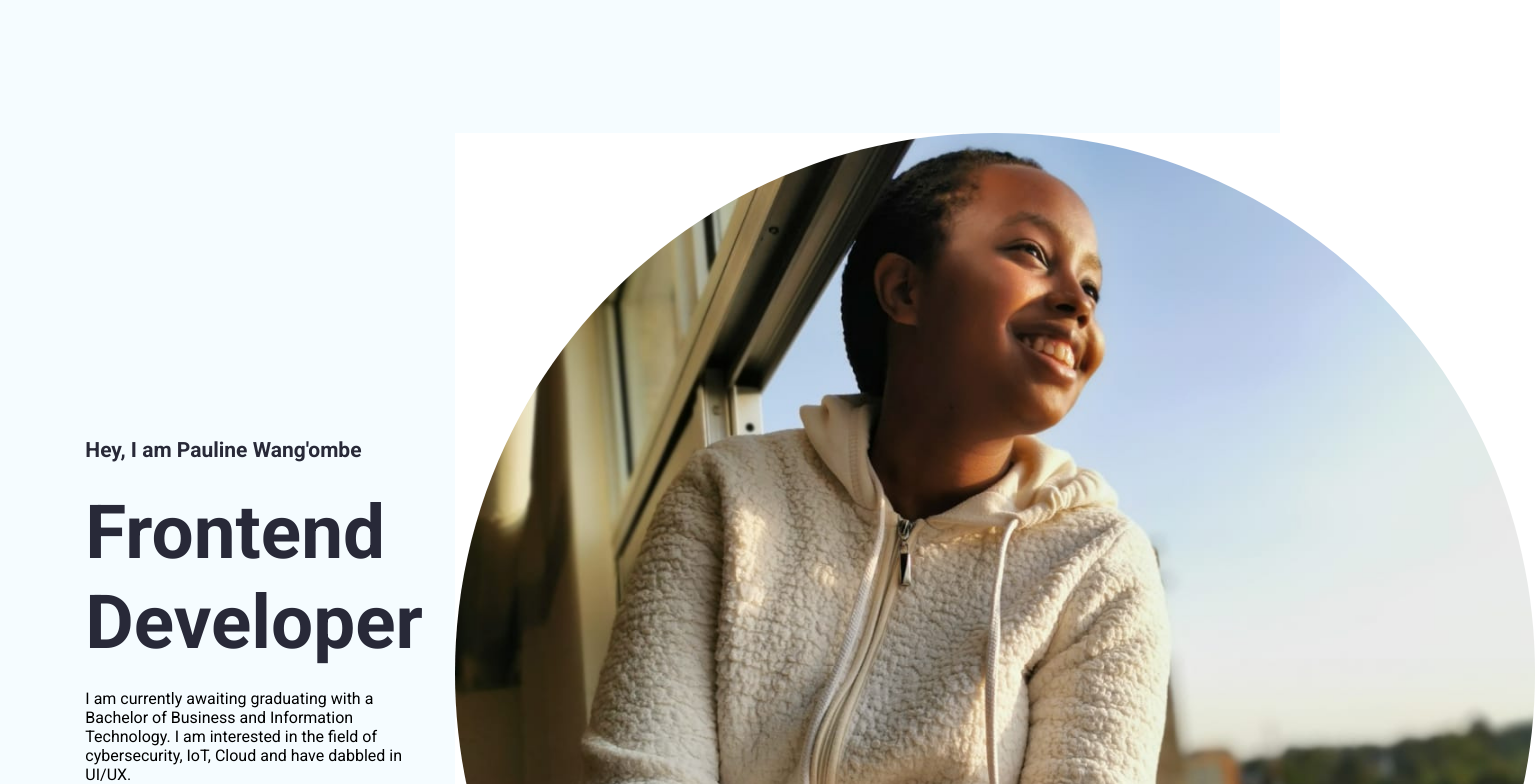
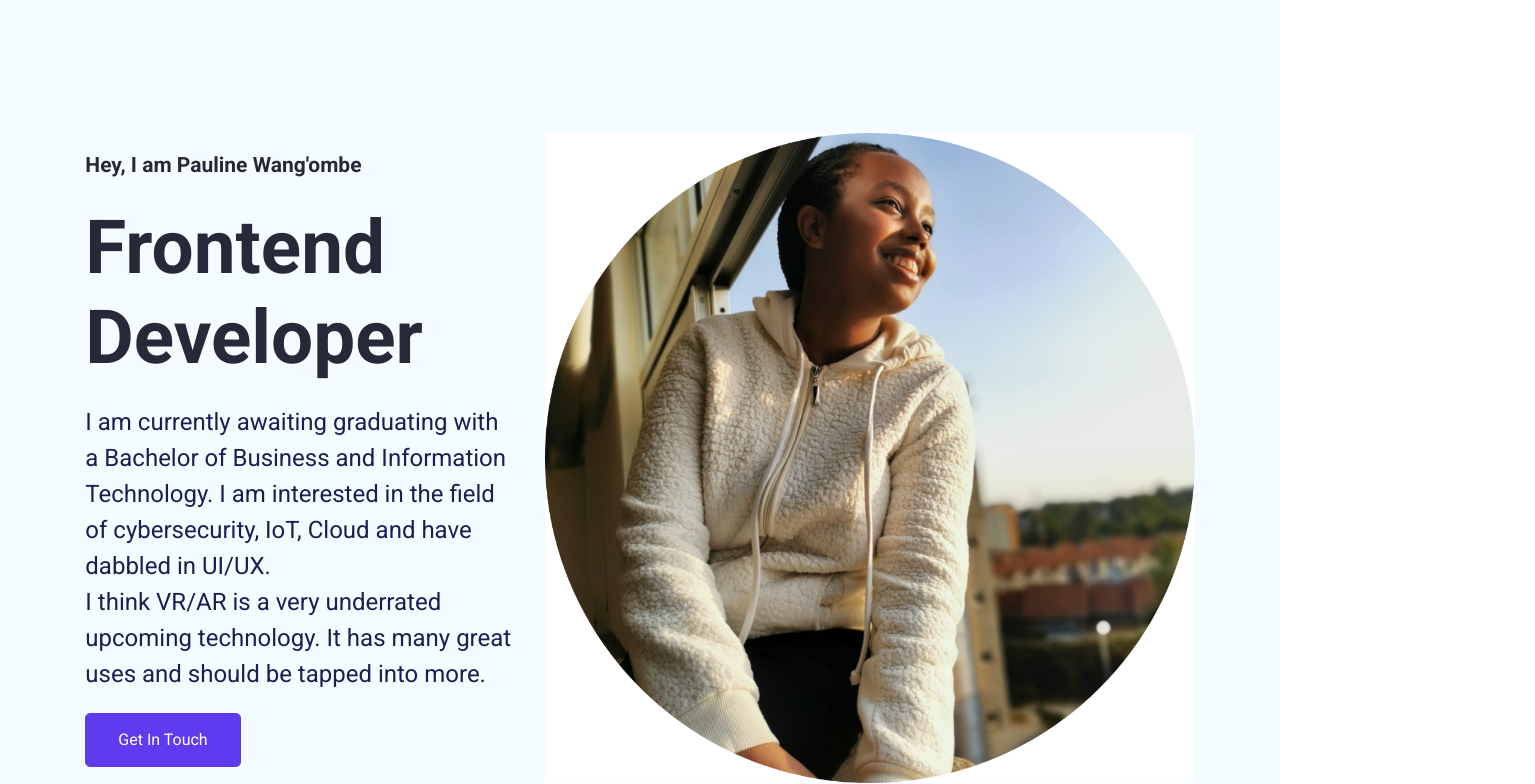
Before and after one commit to Paula-Wang/Portfolio-Page-in-React, a React (Create React App) app: page / in a window 1280 px wide. Shown: the top 784 px of the page, 1535 px wide, since content can reach past the window. Built offline with nearby package versions, Linux system fonts and the light colour scheme.

Commit message:
style: :art: add css for hero section image

```diff
--- a/src/App.css
+++ b/src/App.css
@@ -203,3 +203,21 @@ h3 {
 .hero--section--title--color {
     color: var(--primary);
 }
+
+.hero--section-description {
+    color: var(--darkblue);
+    font-size: 24px;
+    font-weight: 400;
+    line-height: 36px;
+}
+
+.hero--section--img {
+    display: flex;
+}
+
+.hero--section--img > img {
+    display: flex;
+    width: 650px;
+    height: 650px;
+}
+/* Hero Section Style Ends */
```
